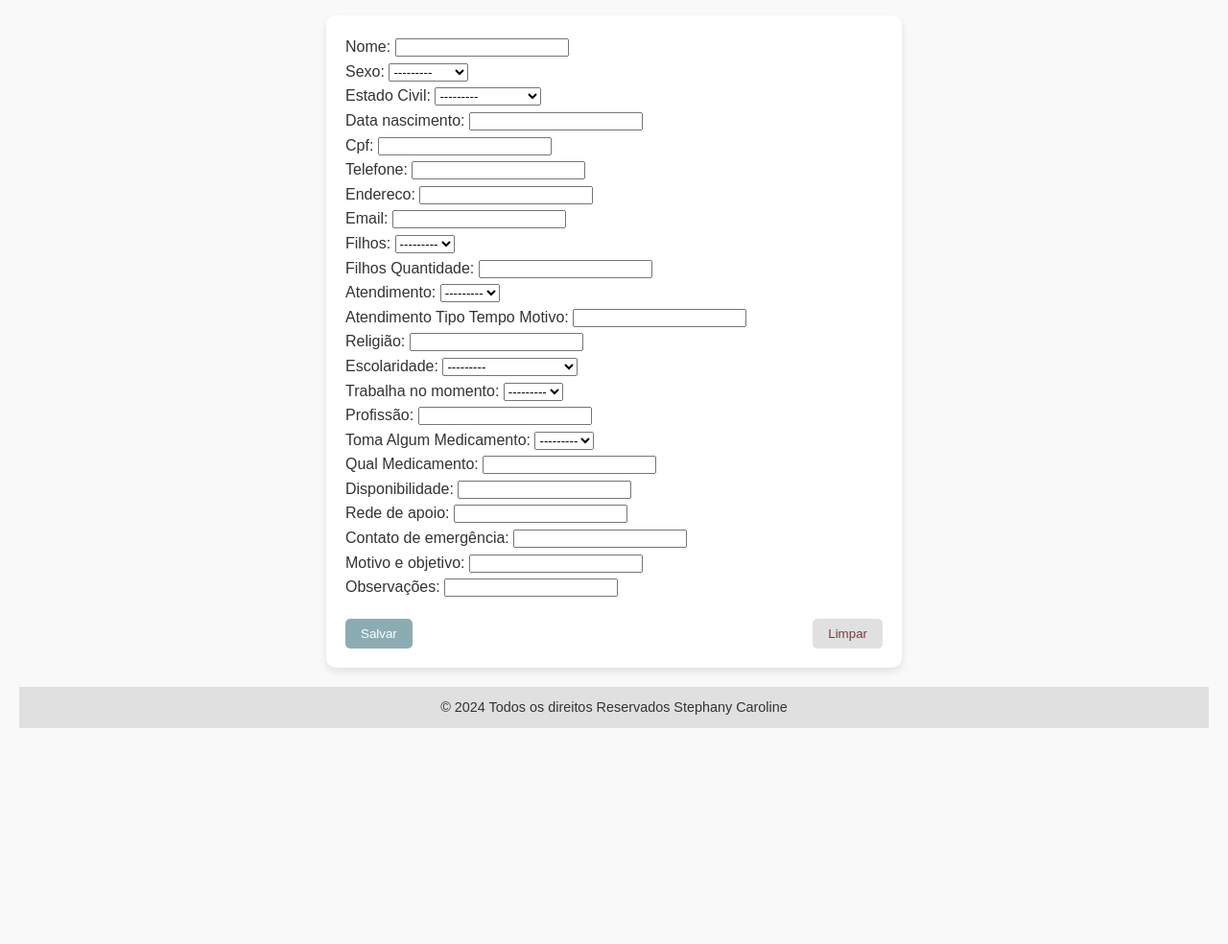
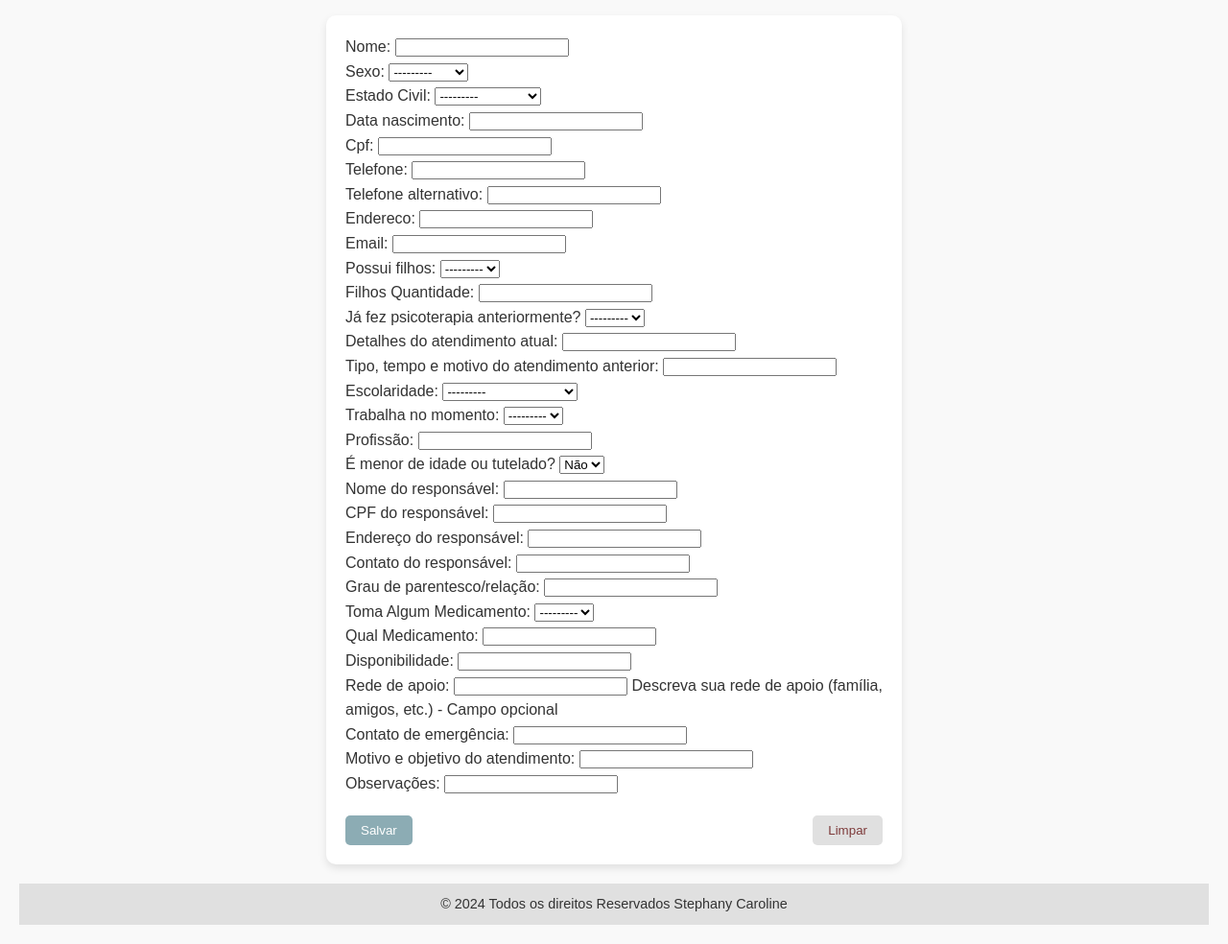
Before and after one commit to julicorlando/sistema_pacientes, a Django app: page /pacientes/pacientes/cadastrar/ in a window 1280 px wide. Shown: the part 158-1142 px from the top of the page at 96% size. Before the commit the page ends 917 px from the top, so only its background shows below. Run offline with Django 5.2, Linux system fonts and the light colour scheme; a user stored in the database is signed in.

Commit message:
Implement core patient system improvements - models, migrations, and forms
Co-authored-by: julicorlando <182386930+julicorlando@users.noreply.github.com>

```diff
--- a/pacientes/forms.py
+++ b/pacientes/forms.py
@@ -7,7 +7,7 @@ from django.contrib.auth.models import User
 class PacienteForm(forms.ModelForm):
     class Meta:
         model = Paciente
-        fields = ['nome', 'sexo', 'estado_Civil', 'data_nascimento', 'cpf', 'telefone', 'endereco', 'email', 'filhos', 'filhos_Quantidade', 'atendimento', 'atendimento_Tipo_Tempo_Motivo', 'religião', 'escolaridade', 'trabalha_no_momento', 'profissão', 'toma_Algum_Medicamento', 'qual_Medicamento', 'Disponibilidade', 'rede_de_apoio', 'contato_de_emergência', 'motivo_e_objetivo', 'observações' ]
+        fields = ['nome', 'sexo', 'estado_Civil', 'data_nascimento', 'cpf', 'telefone', 'telefone_alternativo', 'endereco', 'email', 'possui_filhos', 'filhos_Quantidade', 'atendimento_anterior', 'atendimento_atual', 'atendimento_Tipo_Tempo_Motivo', 'escolaridade', 'trabalha_no_momento', 'profissão', 'e_menor_de_idade', 'responsavel_nome', 'responsavel_cpf', 'responsavel_endereco', 'responsavel_contato', 'responsavel_parentesco', 'toma_Algum_Medicamento', 'qual_Medicamento', 'Disponibilidade', 'rede_de_apoio', 'contato_de_emergência', 'motivo_e_objetivo', 'observações' ]
 
 class ArquivoForm(forms.ModelForm):
     class Meta:
@@ -31,7 +31,7 @@ class NovoUsuarioForm(UserCreationForm):
 class PagamentoForm(forms.ModelForm):
     class Meta:
         model = Pagamento
-        fields = [ 'valor', 'forma_pagamento']  # Certifique-se de incluir todos os campos necessários
+        fields = ['valor', 'forma_pagamento', 'modalidade_convenio', 'recibo_emitido']  # Updated to include new fields
 
 
 
--- a/pacientes/models.py
+++ b/pacientes/models.py
@@ -3,7 +3,6 @@ from django.contrib.auth.models import User
 from django.utils import timezone
 
 class Paciente(models.Model):
-    usuario = models.ForeignKey(User, on_delete=models.CASCADE)  # Vincula ao usuário
     nome = models.CharField(max_length=100)
     telefone = models.CharField(max_length=15)
     endereco = models.CharField(max_length=255)
@@ -11,23 +10,33 @@ class Paciente(models.Model):
     cpf = models.CharField(max_length=11, unique=True)
     sexo = models.CharField(max_length=10, choices=[('Masc', 'Masculino'), ('Fem', 'Feminino'), ('O', 'Outro')])
     email = models.EmailField()
-    estado_Civil = models.CharField(max_length=255, choices=[('Não Informado', 'Não Informado'), ('Casado(a)', 'Casado(a)'), ('Solteiro(a)', 'Solteiro(a)'), ('Divorciado(a)', 'Divorciado(a)'), ('Viúvo(a)', 'Viúvo(a)')])
-    filhos = models.CharField(max_length=10, choices=[('Sim', 'Sim'), ('Não', 'Não')])
-    filhos_Quantidade = models.CharField(max_length=10)
-    atendimento= models.CharField(max_length=10, choices=[('Sim', 'Sim'), ('Não', 'Não')])
-    atendimento_Tipo_Tempo_Motivo = models.CharField(max_length=500)
-    religião = models.CharField(max_length=20)
-    escolaridade = models.CharField(max_length=255, choices=[('Fundamental', 'Fundamental'), ('Médio', 'Médio'), ('Superior Completo', 'Superior Completo'), ('Superior incompleto', 'Superior incompleto'), ('Pós-Grauação', 'Pós-Graduação'), ('Mestrado', 'Mestrado'), ('Dotourado', 'Dotourado')])
+    estado_Civil = models.CharField(max_length=255, choices=[('Não Informado', 'Não Informado'), ('Casado(a)', 'Casado(a)'), ('Solteiro(a)', 'Solteiro(a)'), ('Divorciado(a)', 'Divorciado(a)'), ('Viúvo(a)', 'Viúvo(a)'), ('Não se aplica', 'Não se aplica')])
+    telefone_alternativo = models.CharField(max_length=15, blank=True, null=True)
+    possui_filhos = models.CharField(max_length=10, choices=[('Sim', 'Sim'), ('Não', 'Não')])
+    filhos_Quantidade = models.CharField(max_length=10, blank=True, null=True)
+    atendimento_anterior = models.CharField(max_length=10, choices=[('Sim', 'Sim'), ('Não', 'Não')], verbose_name="Já fez psicoterapia anteriormente?")
+    atendimento_atual = models.CharField(max_length=500, blank=True, null=True, verbose_name="Detalhes do atendimento atual")
+    atendimento_Tipo_Tempo_Motivo = models.CharField(max_length=500, verbose_name="Tipo, tempo e motivo do atendimento anterior")
+    # Removed religião field as requested
+    escolaridade = models.CharField(max_length=255, choices=[('Sem escolaridade', 'Sem escolaridade'), ('Fundamental', 'Fundamental'), ('Médio', 'Médio'), ('Superior Completo', 'Superior Completo'), ('Superior incompleto', 'Superior incompleto'), ('Pós-Grauação', 'Pós-Graduação'), ('Mestrado', 'Mestrado'), ('Dotourado', 'Dotourado')])
     trabalha_no_momento = models.CharField(max_length=10, choices=[('Sim', 'Sim'), ('Não', 'Não')])
     profissão = models.CharField(max_length=50)
+    # Minor/Guardian fields
+    e_menor_de_idade = models.CharField(max_length=10, choices=[('Sim', 'Sim'), ('Não', 'Não')], default='Não', verbose_name="É menor de idade ou tutelado?")
+    responsavel_nome = models.CharField(max_length=100, blank=True, null=True, verbose_name="Nome do responsável")
+    responsavel_cpf = models.CharField(max_length=11, blank=True, null=True, verbose_name="CPF do responsável")
+    responsavel_endereco = models.CharField(max_length=255, blank=True, null=True, verbose_name="Endereço do responsável")
+    responsavel_contato = models.CharField(max_length=15, blank=True, null=True, verbose_name="Contato do responsável")
+    responsavel_parentesco = models.CharField(max_length=50, blank=True, null=True, verbose_name="Grau de parentesco/relação")
     toma_Algum_Medicamento =models.CharField(max_length=10, choices=[('Sim', 'Sim'), ('Não', 'Não')])
-    qual_Medicamento =  models.CharField(max_length=100)
+    qual_Medicamento =  models.CharField(max_length=100, blank=True, null=True)
     Disponibilidade = models.CharField(max_length=100)
-    rede_de_apoio = models.CharField(max_length=255)
+    rede_de_apoio = models.CharField(max_length=255, blank=True, null=True, help_text="Descreva sua rede de apoio (família, amigos, etc.) - Campo opcional")
     contato_de_emergência = models.CharField(max_length=100)
-    motivo_e_objetivo = models.CharField(max_length=500)
-    observações = models.CharField(max_length=1000)
+    motivo_e_objetivo = models.CharField(max_length=500, verbose_name="Motivo e objetivo do atendimento")
+    observações = models.CharField(max_length=1000, blank=True, null=True)
     usuario = models.ForeignKey(User, on_delete=models.CASCADE, related_name='pacientes')
+
     def __str__(self):
         return self.nome
 
@@ -35,13 +44,15 @@ class Pagamento(models.Model):
     paciente = models.ForeignKey(Paciente, on_delete=models.CASCADE, related_name='pagamentos')
     data_pagamento = models.DateField(auto_now_add=True)
     valor = models.DecimalField(max_digits=10, decimal_places=2)
-    forma_pagamento = models.CharField(max_length=17, choices=[
+    forma_pagamento = models.CharField(max_length=20, choices=[
         ('Pix', 'Pix'),
         ('Dinheiro', 'Dinheiro'),
-        ('Cartão de Crédito', 'Cartão de Crédito'),  # Exemplo de um valor longo
+        ('Cartão de Crédito', 'Cartão de Crédito'),
         ('Cartão de Débito', 'Cartão de Débito'),
-        # Outros valores de escolha
+        ('Convênio', 'Convênio/Clínica'),
     ])
+    modalidade_convenio = models.CharField(max_length=100, blank=True, null=True, verbose_name="Modalidade do convênio/clínica")
+    recibo_emitido = models.CharField(max_length=10, choices=[('Sim', 'Sim'), ('Não', 'Não')], default='Não', verbose_name="Recibo emitido?")
 
     def __str__(self):
         return f'{self.paciente.nome} - {self.valor} - {self.data_pagamento}'
```
Also changed, not shown: pacientes/templates/pacientes/detalhes_paciente.html (+35 -19 lines), db.sqlite3, pacientes/migrations/0012_update_patient_system.py (added), 1 other file.
